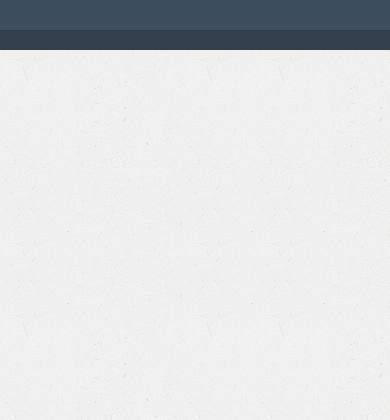
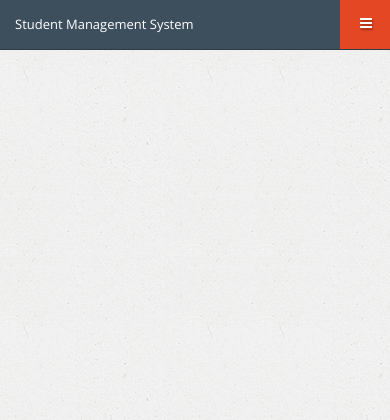
Before and after one commit to wmtbuddhika/student-management-system, a PHP site: template pages/navigation/side_menu-tutor.php in a window 390 px wide. Shown: the top 420 px of the page. Run offline with PHP 8.4, Linux system fonts and the light colour scheme; the template is opened without the code that fills it, so the values that code supplies are empty; a user stored in the database is signed in.

Commit message:
mobile responsive

```diff
--- a/pages/navigation/side_menu-tutor.php
+++ b/pages/navigation/side_menu-tutor.php
@@ -1,4 +1,8 @@
 <ul class="x-navigation">
+    <li class="">
+        <a href="../../home.php">Student Management System</a>
+        <a href="#" class="x-navigation-control"></a>
+    </li>
     <li class="xn-profile">
         <div class="profile">
             <a href="../../home.php">
```
